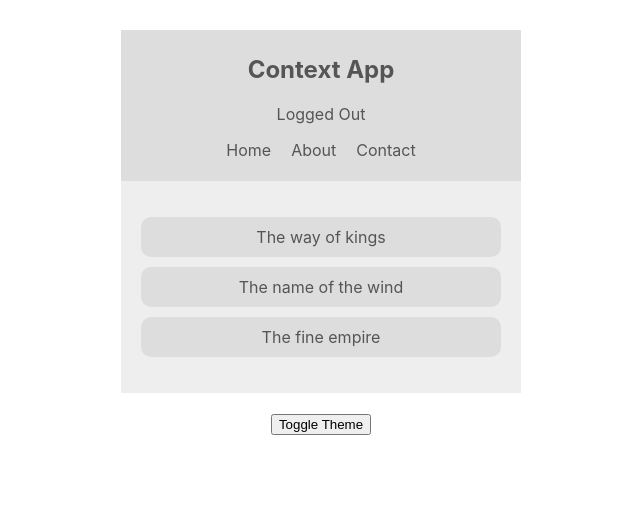
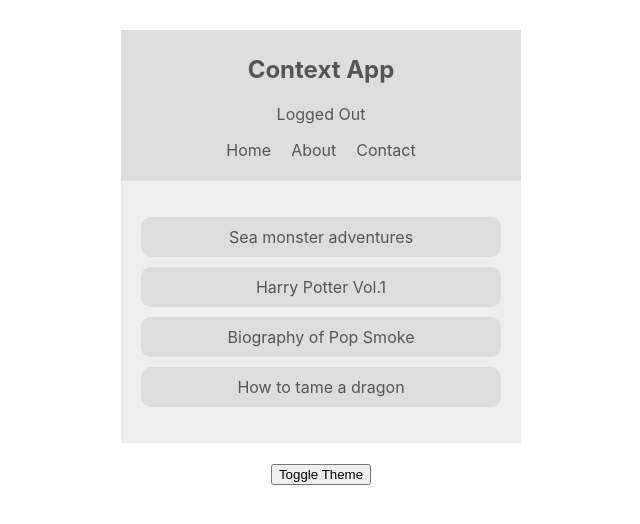
Before and after one commit to rafeym/react-context-hooks, a React (Create React App) app: page / in a window 1280 px wide. Shown: the top 524 px of the page, without its empty margins (319-959 px from the left). Built offline with nearby package versions, Linux system fonts and the light colour scheme.

Commit message:
App complete

```diff
--- a/src/components/Booklist.js
+++ b/src/components/Booklist.js
@@ -1,8 +1,11 @@
 import React, { useContext } from 'react'
+import { BookContext } from '../contexts/BookContext'
 import { ThemeContext } from '../contexts/ThemeContext'
 
 const Booklist = () => {
   const { isLightTheme, light, dark } = useContext(ThemeContext)
+  const { books } = useContext(BookContext)
+
   const theme = isLightTheme ? light : dark
   return (
     <div
@@ -10,9 +13,13 @@ const Booklist = () => {
       style={{ color: theme.syntax, background: theme.bg }}
     >
       <ul>
-        <li style={{ background: theme.ui }}>The way of kings</li>
-        <li style={{ background: theme.ui }}>The name of the wind</li>
-        <li style={{ background: theme.ui }}>The fine empire</li>
+        {books.map((book) => {
+          return (
+            <li key={book.id} style={{ background: theme.ui }}>
+              {book.title}
+            </li>
+          )
+        })}
       </ul>
     </div>
   )
--- a/src/components/ThemeToggle.js
+++ b/src/components/ThemeToggle.js
@@ -1,14 +1,12 @@
-import React from 'react'
+import React, { useContext } from 'react'
 import { ThemeContext } from '../contexts/ThemeContext'
 
 const ThemeToggle = () => {
+  const { toggleTheme } = useContext(ThemeContext)
   return (
-    <ThemeContext.Consumer>
-      {(context) => {
-        const { toggleTheme } = context
-        return <button onClick={toggleTheme}>Toggle Theme</button>
-      }}
-    </ThemeContext.Consumer>
+    <div>
+      <button onClick={toggleTheme}>Toggle Theme</button>
+    </div>
   )
 }
 
```
